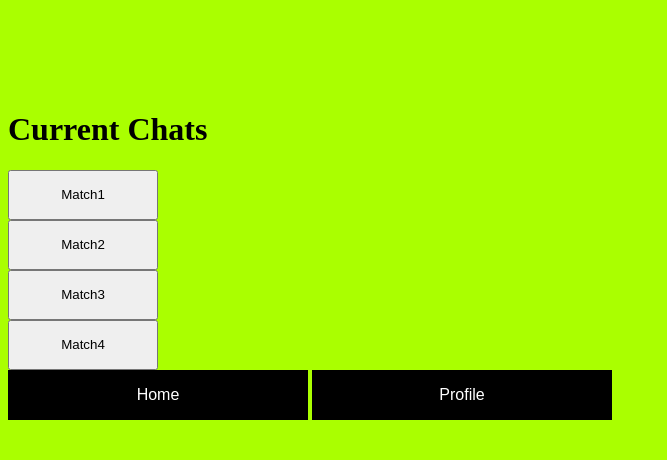
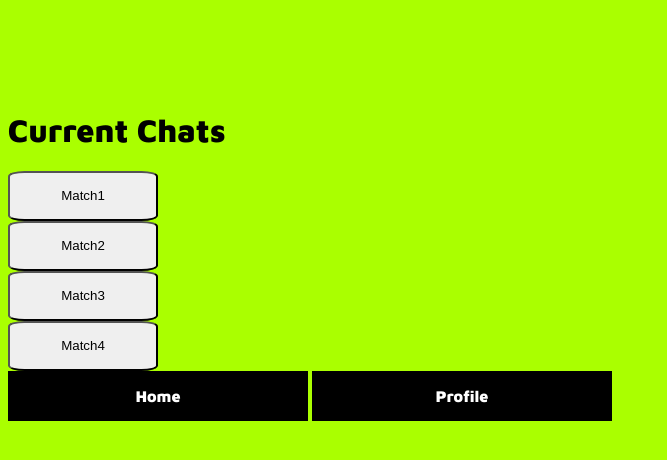
Before and after one commit to lmluck/chatterbreath, a Python web app: template templates/current-chats.html in a window 1280 px wide. Shown: the part 57-517 px from the top of the page, without its empty margins (0-667 px from the left). Run offline with Jinja, Linux system fonts and the light colour scheme; the template is opened without the code that fills it: most values are stand-ins (such as "Sample title", 1, 10 or a date in 2020).

Commit message:
leng ting

```diff
--- a/static/current-chats-style.css
+++ b/static/current-chats-style.css
@@ -1,3 +1,7 @@
+h1{
+    font-family: 'Maven Pro', sans-serif;
+}
+
 body {
   background-color:#aaff00;
 }
@@ -12,6 +16,9 @@ h3:hover{
 button{
     width:150;
     height:50px;
+}
+#matches{
+    border-radius:11%;
 }
 button:hover{
     background-color:#FF70CB;
--- a/templates/current-chats.html
+++ b/templates/current-chats.html
@@ -1,5 +1,6 @@
 <html>
 <head>
+    <link href="https://fonts.googleapis.com/css?family=Maven+Pro:900&display=swap" rel="stylesheet">
     <link rel="stylesheet" href="../static/current-chats-style.css">
 </head>
 <body>
@@ -13,10 +14,12 @@
   </div>
   </div>
     <br><br><br><br><br><h1>Current Chats</h1>
-    <a href="{{match1}}"><button> Match1 </button> </a><br>
-    <a href="{{match2}}"><button > Match2 </button> </a><br>
-   <a href="{{match3}}"><button > Match3</button> </a><br>
-    <a href="{{match4}}"><button > Match4 </button> </a><br>
+    <div id="matches">
+    <a href="{{match1}}"><button id = "matches"> Match1 </button> </a><br>
+    <a href="{{match2}}"><button id = "matches"> Match2 </button> </a><br>
+   <a href="{{match3}}"><button id = "matches"> Match3</button> </a><br>
+    <a href="{{match4}}"><button id = "matches"> Match4 </button> </a><br>
+    </div>
     <a href="/"><button id="main" type='submit' id="home-button" value="home" > Home </button></a>
                 <a href='/profile-edit'><button id="main">  Profile </button> </a>
 </body>
--- a/templates/profile-edit.html
+++ b/templates/profile-edit.html
@@ -24,7 +24,7 @@
                     <option>{{neighborhood}}</option>
                     {% endfor %}
                     </select> <br>
-                </form >
+                </form>
                 <br>
                 <div><h1>What do you want to chat about?<h1></div>
                 <div class="preferences">
```
Also changed, not shown: templates/profilebase.html (+1 -12 lines).
